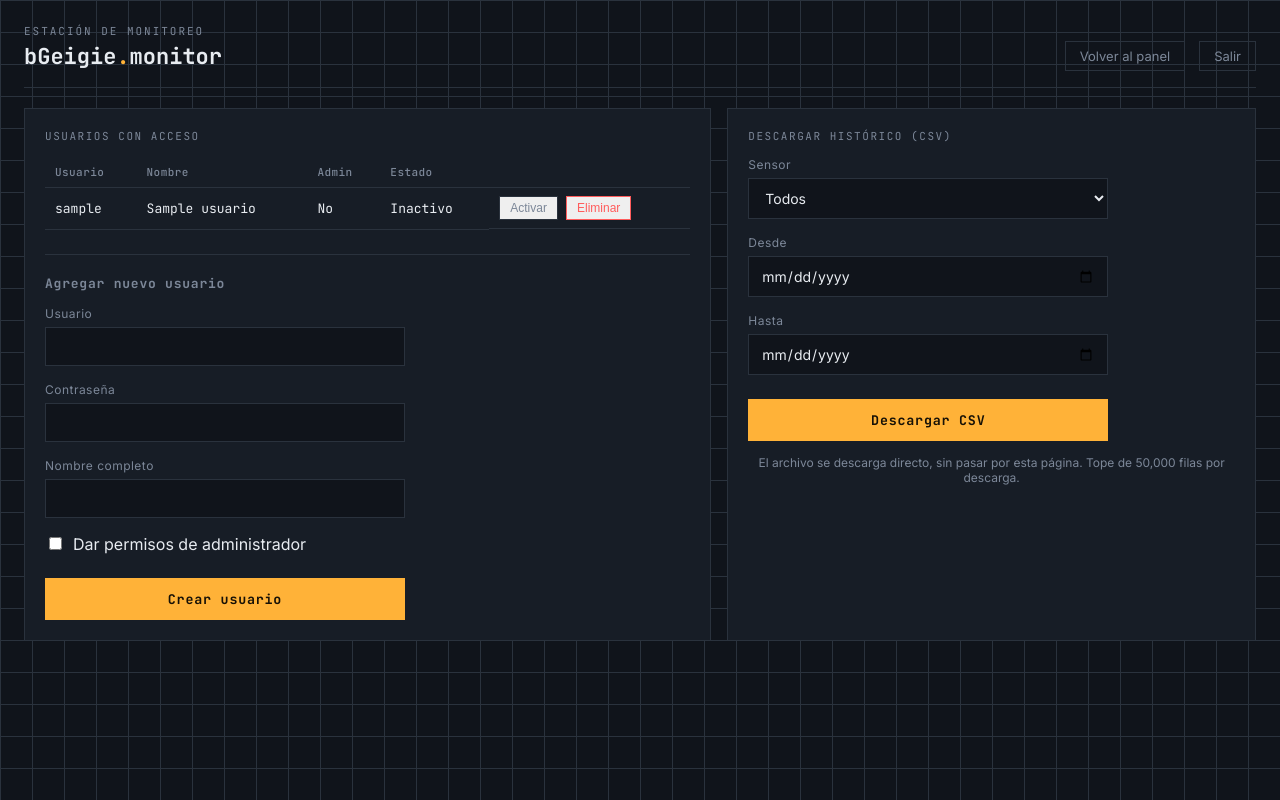
After one commit to ccwl8008/bgeigie_mini_dashboard, a FastAPI app: template backend/app/templates/admin.html in a window 1280 px wide. The commit adds this page. Run offline with FastAPI, Linux system fonts and the light colour scheme; the template is opened without the code that fills it: most values are stand-ins (such as "Sample title", 1, 10 or a date in 2020); parts of the project's set-up code (start-up, migrations or seed data) failed here and were passed over.

Commit message:
agregar administracion multi-usuario y descargas desde interfaz

```diff
--- a/backend/app/main.py
+++ b/backend/app/main.py
@@ -2,12 +2,14 @@ from fastapi import FastAPI, Request
 from fastapi.responses import RedirectResponse
 from fastapi.staticfiles import StaticFiles
 from fastapi.exceptions import HTTPException as FastAPIHTTPException
+from sqlalchemy import text
+from sqlalchemy.exc import OperationalError
 
 from app.database import Base, engine, SessionLocal
 from app.models import Usuario
 from app.security import hash_password
 from app.config import settings
-from app.routers import ingest, auth, dashboard
+from app.routers import ingest, auth, dashboard, admin
 
 app = FastAPI(title="bGeigie Dashboard")
 
@@ -16,6 +18,7 @@ app.mount("/static", StaticFiles(directory="app/static"), name="static")
 app.include_router(ingest.router)
 app.include_router(auth.router)
 app.include_router(dashboard.router)
+app.include_router(admin.router)
 
 
 @app.exception_handler(FastAPIHTTPException)
@@ -28,24 +31,43 @@ async def redirect_on_auth_error(request: Request, exc: FastAPIHTTPException):
     raise exc
 
 
+def _migrar_columna_es_admin(db):
+    """Agrega la columna es_admin a instalaciones que ya tenian la tabla
+    Usuario creada antes de que existiera este rol (evita tener que
+    correr un ALTER TABLE a mano en la base de datos ya desplegada)."""
+    try:
+        db.execute(text("ALTER TABLE Usuario ADD COLUMN es_admin TINYINT(1) DEFAULT 0"))
+        db.commit()
+    except OperationalError:
+        # ya existe la columna (instalacion nueva, o migracion ya corrida antes)
+        db.rollback()
+
+
 @app.on_event("startup")
 def on_startup():
     # Crea las tablas si no existen (no pisa nada si ya vinieron de la
     # migración/backup restaurado).
     Base.metadata.create_all(bind=engine)
 
-    # Siembra el usuario admin inicial una sola vez.
     db = SessionLocal()
     try:
+        _migrar_columna_es_admin(db)
+
         existe = db.query(Usuario).filter(Usuario.username == settings.ADMIN_USERNAME).first()
         if not existe and settings.ADMIN_PASSWORD:
-            admin = Usuario(
+            admin_user = Usuario(
                 username=settings.ADMIN_USERNAME,
                 password_hash=hash_password(settings.ADMIN_PASSWORD),
                 nombre_completo=settings.ADMIN_NOMBRE,
                 activo=1,
+                es_admin=1,
             )
-            db.add(admin)
+            db.add(admin_user)
+            db.commit()
+        elif existe and not existe.es_admin:
+            # Si el usuario admin configurado ya existia (de un despliegue
+            # previo a que existiera este rol), lo promovemos a admin.
+            existe.es_admin = 1
             db.commit()
     finally:
         db.close()
--- a/backend/app/models.py
+++ b/backend/app/models.py
@@ -36,4 +36,5 @@ class Usuario(Base):
     password_hash = Column(String(255), nullable=False)
     nombre_completo = Column(String(100))
     activo = Column(Integer, default=1)
+    es_admin = Column(Integer, default=0)
     creado_en = Column(TIMESTAMP, server_default=func.now())
--- a/backend/app/static/css/style.css
+++ b/backend/app/static/css/style.css
@@ -96,6 +96,14 @@ body {
 .field { display: flex; flex-direction: column; gap: 6px; }
 .field__label { font-size: 12px; color: var(--text-muted); letter-spacing: 0.04em; }
 .field input {
+    background: var(--bg);
+    border: 1px solid var(--line);
+    color: var(--text);
+    padding: 10px 12px;
+    font-family: var(--font-body);
+    font-size: 14px;
+}
+.field select {
     background: var(--bg);
     border: 1px solid var(--line);
     color: var(--text);
@@ -259,3 +267,36 @@ body {
 table { width: 100%; border-collapse: collapse; font-family: var(--font-display); font-size: 13px; }
 th, td { text-align: left; padding: 8px 10px; border-bottom: 1px solid var(--line); white-space: nowrap; }
 th { color: var(--text-muted); font-weight: 500; letter-spacing: 0.04em; font-size: 11px; }
+
+/* ---------- Admin panel ---------- */
+.admin-grid {
+    display: grid;
+    grid-template-columns: 1.3fr 1fr;
+    gap: 16px;
+}
+@media (max-width: 860px) {
+    .admin-grid { grid-template-columns: 1fr; }
+}
+
+.admin-table { margin-bottom: 24px; }
+.admin-table__actions { display: flex; gap: 8px; }
+.admin-table__actions form { display: inline; }
+
+.admin-subtitle {
+    font-family: var(--font-display);
+    font-size: 13px;
+    color: var(--text-muted);
+    letter-spacing: 0.06em;
+    margin: 0 0 14px;
+    border-top: 1px solid var(--line);
+    padding-top: 20px;
+}
+
+.admin-form { display: flex; flex-direction: column; gap: 16px; max-width: 360px; }
+.field--checkbox { flex-direction: row; align-items: center; gap: 8px; }
+.field--checkbox input { width: auto; }
+
+.btn-small { padding: 4px 10px; font-size: 12px; }
+.btn-danger { border-color: var(--danger); color: var(--danger); }
+.btn-danger:hover { background: rgba(255, 92, 92, 0.12); }
+.text-muted { color: var(--text-muted); font-size: 12px; }
--- /dev/null
+++ b/backend/app/templates/admin.html
@@ -0,0 +1,98 @@
+{% extends "base.html" %}
+{% block title %}Administración · bGeigie Monitor{% endblock %}
+{% block content %}
+<div class="app">
+    <header class="topbar">
+        <div class="topbar__brand">
+            <span class="topbar__eyebrow">ESTACIÓN DE MONITOREO</span>
+            <h1 class="topbar__title">bGeigie<span class="dot">.</span>monitor</h1>
+        </div>
+        <div class="topbar__right">
+            <a href="{{ base_path }}/" class="btn-ghost">Volver al panel</a>
+            <a href="{{ base_path }}/logout" class="btn-ghost">Salir</a>
+        </div>
+    </header>
+
+    <main class="admin-grid">
+        <section class="panel">
+            <div class="panel__label">USUARIOS CON ACCESO</div>
+            <table class="admin-table">
+                <thead>
+                    <tr><th>Usuario</th><th>Nombre</th><th>Admin</th><th>Estado</th><th></th></tr>
+                </thead>
+                <tbody>
+                    {% for u in usuarios %}
+                    <tr>
+                        <td>{{ u.username }}</td>
+                        <td>{{ u.nombre_completo or "-" }}</td>
+                        <td>{{ "Sí" if u.es_admin else "No" }}</td>
+                        <td>{{ "Activo" if u.activo else "Inactivo" }}</td>
+                        <td class="admin-table__actions">
+                            {% if u.id != admin.id %}
+                            <form method="post" action="{{ base_path }}/admin/usuarios/{{ u.id }}/toggle">
+                                <button type="submit" class="btn-ghost btn-small">
+                                    {{ "Desactivar" if u.activo else "Activar" }}
+                                </button>
+                            </form>
+                            <form method="post" action="{{ base_path }}/admin/usuarios/{{ u.id }}/eliminar"
+                                  onsubmit="return confirm('¿Eliminar a {{ u.username }}? Esto no se puede deshacer.');">
+                                <button type="submit" class="btn-ghost btn-small btn-danger">Eliminar</button>
+                            </form>
+                            {% else %}
+                            <span class="text-muted">(tu cuenta)</span>
+                            {% endif %}
+                        </td>
+                    </tr>
+                    {% endfor %}
+                </tbody>
+            </table>
+
+            <h3 class="admin-subtitle">Agregar nuevo usuario</h3>
+            <form method="post" action="{{ base_path }}/admin/usuarios" class="admin-form">
+                <label class="field">
+                    <span class="field__label">Usuario</span>
+                    <input type="text" name="username" required>
+                </label>
+                <label class="field">
+                    <span class="field__label">Contraseña</span>
+                    <input type="password" name="password" required>
+                </label>
+                <label class="field">
+                    <span class="field__label">Nombre completo</span>
+                    <input type="text" name="nombre_completo">
+                </label>
+                <label class="field field--checkbox">
+                    <input type="checkbox" name="es_admin">
+                    <span>Dar permisos de administrador</span>
+                </label>
+                <button type="submit" class="btn-primary">Crear usuario</button>
+            </form>
+        </section>
+
+        <section class="panel">
+            <div class="panel__label">DESCARGAR HISTÓRICO (CSV)</div>
+            <form method="get" action="{{ base_path }}/api/exportar" class="admin-form">
+                <label class="field">
+                    <span class="field__label">Sensor</span>
+                    <select name="sensorID">
+                        <option value="">Todos</option>
+                        {% for s in sensores %}
+                        <option value="{{ s }}">{{ s }}</option>
+                        {% endfor %}
+                    </select>
+                </label>
+                <label class="field">
+                    <span class="field__label">Desde</span>
+                    <input type="date" name="desde">
+                </label>
+                <label class="field">
+                    <span class="field__label">Hasta</span>
+                    <input type="date" name="hasta">
+                </label>
+                <button type="submit" class="btn-primary">Descargar CSV</button>
+            </form>
+            <p class="panel__foot">El archivo se descarga directo, sin pasar por esta página. Tope de 50,000 filas por descarga.</p>
+        </section>
+    </main>
+</div>
+{% endblock %}
--- a/backend/app/templates/dashboard.html
+++ b/backend/app/templates/dashboard.html
@@ -9,6 +9,9 @@
         </div>
         <div class="topbar__right">
             <span class="topbar__user">{{ username }}</span>
+            {% if es_admin %}
+            <a href="{{ base_path }}/admin" class="btn-ghost">Administración</a>
+            {% endif %}
             <a href="{{ base_path }}/logout" class="btn-ghost">Salir</a>
         </div>
     </header>
```
Also changed, not shown: backend/app/routers/admin.py (added, +129 -0 lines), backend/app/routers/dashboard.py (+9 -3 lines), backend/app/security.py (+18 -1 lines).
